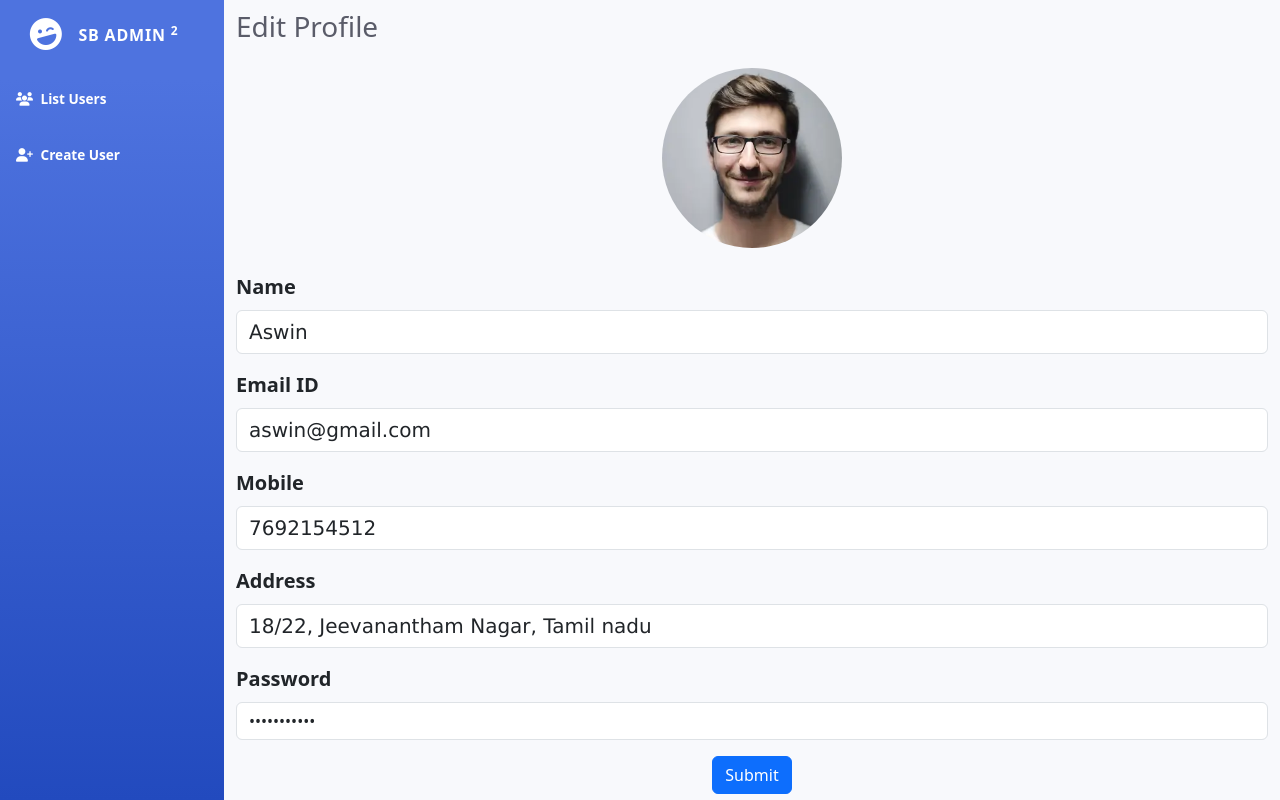
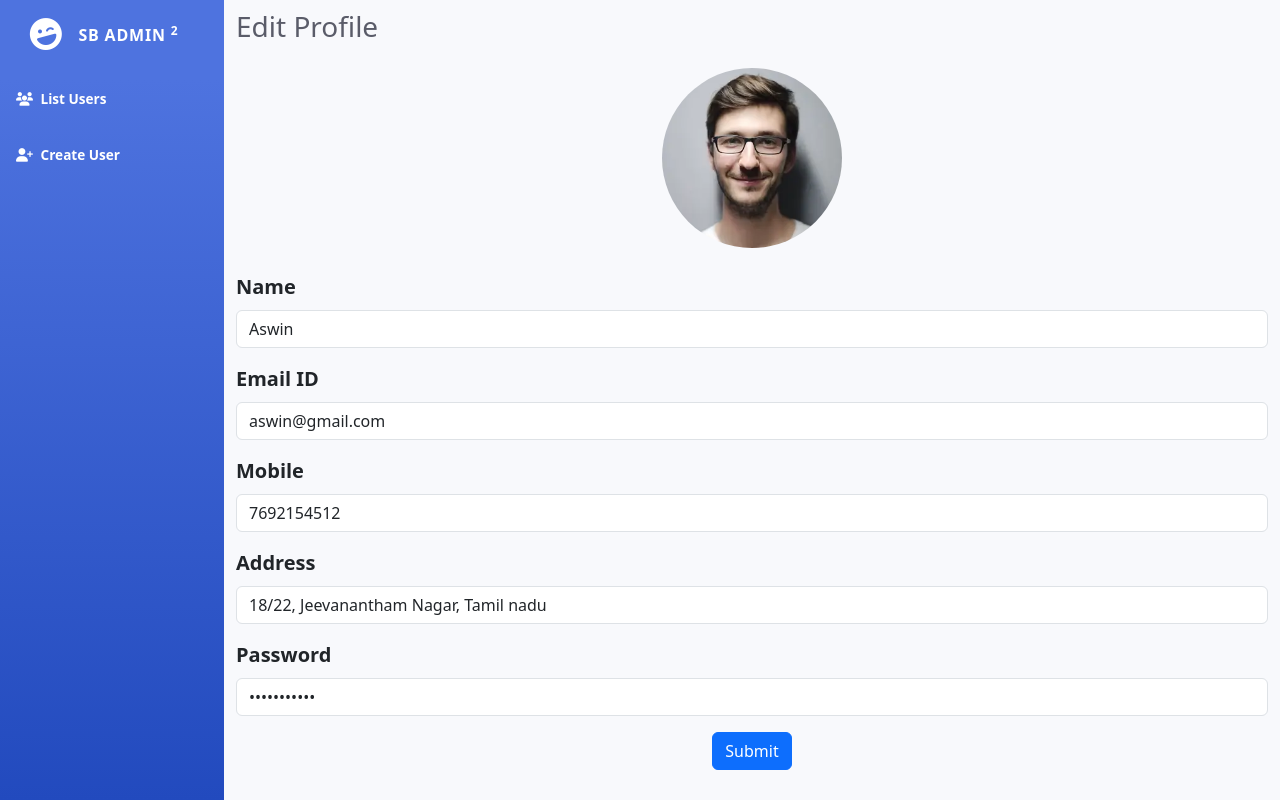
Before and after one commit to Sugi004/React, a React (Create React App) app: page /edit-profile/1 in a window 1280 px wide. Built offline with nearby package versions, Linux system fonts and the light colour scheme.

Commit message:
New Changes

```diff
--- a/src/components/EditProfile.js
+++ b/src/components/EditProfile.js
@@ -59,22 +59,21 @@ function EditProfile({users,setUsers}) {
   <Form>
       <Form.Group className="mb-3" controlId="formBasicName">
         <Form.Label style={{fontSize:"20px", fontWeight:"600"}}>Name</Form.Label>
-        <Form.Control defaultValue={users[params.id].name} style={{fontSize:"20px", fontFamily:"verdana"}} onChange={(e)=>{setName(e.target.value)}}/>
+        <Form.Control defaultValue={users[params.id].name}  onChange={(e)=>{setName(e.target.value)}}/>
       </Form.Group>
-
       <Form.Group className="mb-3" controlId="formBasicEmail">
         <Form.Label style={{fontSize:"20px", fontWeight:"600"}}>Email ID</Form.Label>
-        <Form.Control defaultValue={users[params.id].email} style={{fontSize:"20px", fontFamily:"verdana"}} onChange={(e)=>{setEmail(e.target.value)}}/>
+        <Form.Control defaultValue={users[params.id].email}  onChange={(e)=>{setEmail(e.target.value)}}/>
       </Form.Group>
 
       <Form.Group className="mb-3" controlId="formBasicEmail">
         <Form.Label style={{fontSize:"20px", fontWeight:"600"}}>Mobile</Form.Label>
-        <Form.Control defaultValue={users[params.id].mobile} type="number" style={{fontSize:"20px", fontFamily:"verdana"}} onChange={(e)=>{setMobile(e.target.value)}}/>
+        <Form.Control defaultValue={users[params.id].mobile} type="number"  onChange={(e)=>{setMobile(e.target.value)}}/>
       </Form.Group>
 
       <Form.Group className="mb-3" controlId="formBasicEmail">
         <Form.Label style={{fontSize:"20px", fontWeight:"600"}}>Address</Form.Label>
-        <Form.Control defaultValue={users[params.id].address} style={{fontSize:"20px", fontFamily:"verdana"}} onChange={(e)=>{setAdress(e.target.value)}}/>
+        <Form.Control defaultValue={users[params.id].address}  onChange={(e)=>{setAdress(e.target.value)}}/>
       </Form.Group>
 
       <Form.Group className="mb-3" controlId="formBasicPassword">
```
